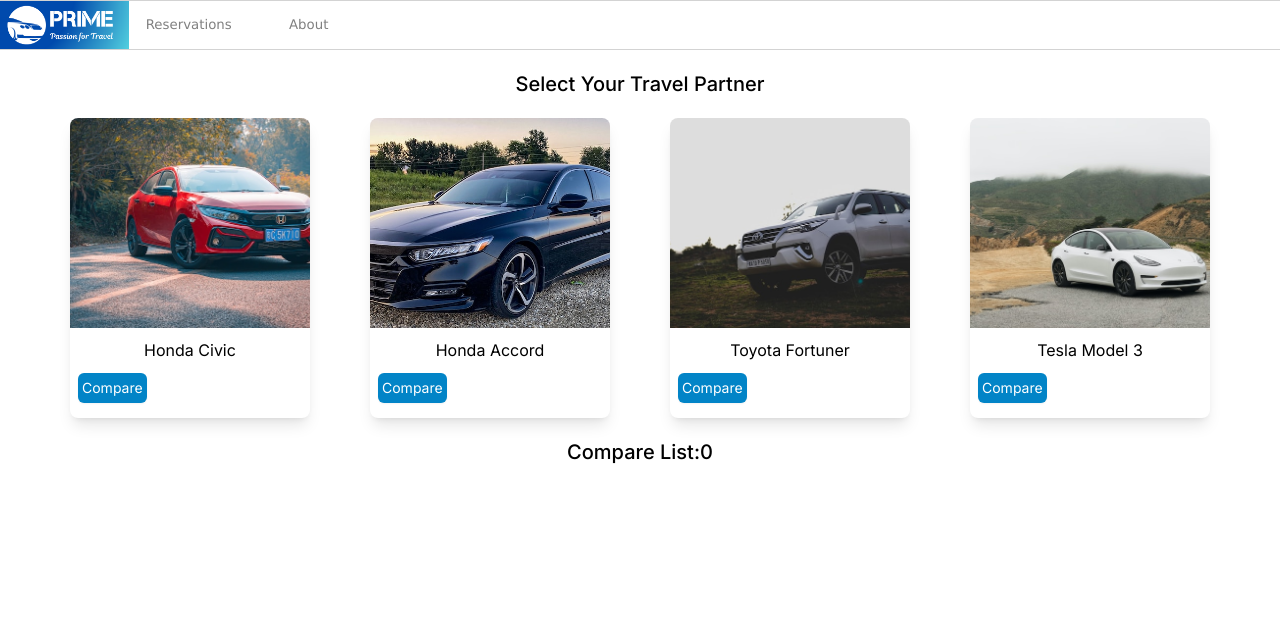
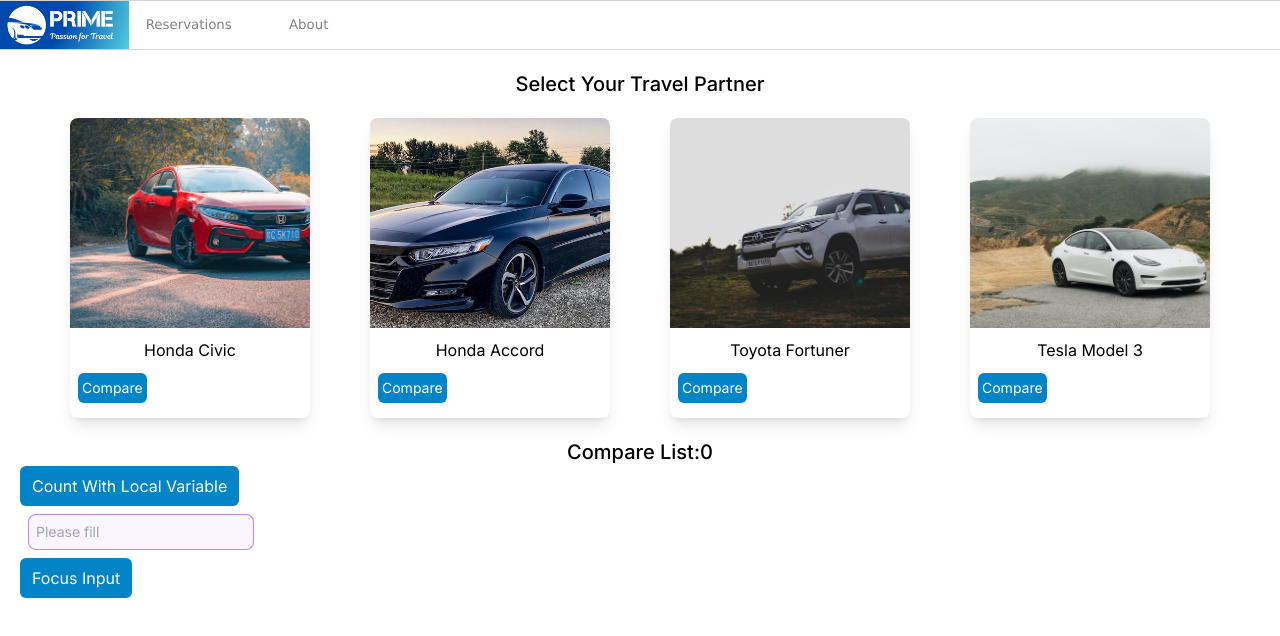
Before and after one commit to sshutter/SW2_React_Tutorial, a Next.js app: page /car in a window 1280 px wide. Shown: the top 636 px of the page. Built offline with nearby package versions, Linux system fonts and the light colour scheme.

Commit message:
React Hooks

```diff
--- a/src/app/page.tsx
+++ b/src/app/page.tsx
@@ -1,10 +1,12 @@
 import Banner from "@/components/Banner";
 import CarPanel from "@/components/CarPanel";
+import TravelCard from "@/components/TravelCard";
 
 export default function Home() {
   return (
     <main>
       <Banner />
+      <TravelCard />
     </main>
   );
 }
--- a/src/components/CarPanel.tsx
+++ b/src/components/CarPanel.tsx
@@ -2,8 +2,12 @@
 import Link from "next/link";
 import ProductCard from "./ProductCard";
 import { useReducer } from "react";
+import { useRef } from "react";
 
 export default function CarPanel() {
+  const countRef = useRef(0);
+  const inputRef = useRef<HTMLInputElement>(null);
+
   const compareReducer = (
     compareList: Set<string>,
     action: { actionType: string; cardName: string }
@@ -75,6 +79,31 @@
           {car}
         </div>
       ))}
+      <button
+        className="block rounded-md bg-sky-600 hover:bg-indigo-600 px-3 py-2 text-white shadow-sm"
+        onClick={() => {
+          countRef.current += 1;
+          alert(countRef.current);
+        }}
+      >
+        Count With Local Variable
+      </button>
+      <input
+        type="text"
+        placeholder="Please fill"
+        className="block text-gray-900 text-sm rounded-lg p-2 m-2 bg-purple-50 ring-1 ring-inset ring-purple-400 focus:outline-none focus:ring-2 focus:bg-purple-200"
+        ref={inputRef}
+      />
+      <button
+        className="block rounded-md bg-sky-600 hover:bg-indigo-600 px-3 py-2 text-white shadow-sm"
+        onClick={() => {
+          if (inputRef.current != null) {
+            inputRef.current.focus();
+          }
+        }}
+      >
+        Focus Input
+      </button>
     </div>
   );
 }
--- a/src/components/ProductCard.tsx
+++ b/src/components/ProductCard.tsx
@@ -10,9 +10,6 @@
   imgSrc: string;
   onCompare: Function;
 }) {
-  function onCarSelected() {
-    alert("You selected " + cardName);
-  }
   return (
     <InteractiveCard contentName={cardName}>
       <div className="w-full h-[70%] relative rounded-t-lg">
--- /dev/null
+++ b/src/components/TravelCard.tsx
@@ -0,0 +1,42 @@
+"use client";
+import VlogPlayer from "./VlogPlayer";
+import { useState } from "react";
+import { Rating } from "@mui/material";
+import { useWindowListener } from "@/hooks/useWindowListener";
+
+export default function TravelCard() {
+  const [playing, setPlaying] = useState(true);
+  const [rating, setRating] = useState(0);
+  const [pointerPosition, setPointerPosition] = useState({ x: 0, y: 0 });
+
+  useWindowListener("pointermove", (e) => {
+    setPointerPosition({
+      x: (e as PointerEvent).clientX,
+      y: (e as PointerEvent).clientY,
+    });
+  });
+
+  return (
+    <div className="w-[80%] shadow-lg mx-[10%] my-10 p-2 rounded-lg bg-gray-200 flex flex-row">
+      <VlogPlayer vdoSrc="/video/ThailandNatural.mp4" isPlaying={playing} />
+      <div className="m-5 text-black">
+        Thailand Natural ( {pointerPosition.x}, {pointerPosition.y})
+        <button
+          className="block rounded-md bg-sky-600 hover:bg-indigo-600 px-3 py-2 text-white shadow-sm"
+          onClick={() => {
+            setPlaying(!playing);
+          }}
+        >
+          {playing ? "Pause" : "Play"}
+        </button>
+        <Rating
+          className="w-full h-[10%]"
+          value={rating == undefined ? 0 : rating}
+          onChange={(e, newValue) => {
+            if (newValue != null) setRating(newValue);
+          }}
+        />
+      </div>
+    </div>
+  );
+}
--- /dev/null
+++ b/src/components/VlogPlayer.tsx
@@ -0,0 +1,29 @@
+"use client";
+import { useRef, useEffect, useState, use } from "react";
+import { useWindowListener } from "../hooks/useWindowListener";
+
+export default function VlogPlayer({
+  vdoSrc,
+  isPlaying,
+}: {
+  vdoSrc: string;
+  isPlaying: boolean;
+}) {
+  const vdoRef = useRef<HTMLVideoElement>(null);
+
+  useEffect(() => {
+    if (isPlaying) {
+      vdoRef.current?.play();
+    } else {
+      vdoRef.current?.pause();
+    }
+  }, [isPlaying]);
+
+  useWindowListener("resize", (e) => {
+    alert("Window Width is " + (e.target as Window).innerWidth);
+  });
+
+  return (
+    <video className="w-[40%]" src={vdoSrc} ref={vdoRef} controls loop muted />
+  );
+}
--- /dev/null
+++ b/src/hooks/useWindowListener.tsx
@@ -0,0 +1,9 @@
+"use client";
+import { useState, useEffect } from "react";
+
+export function useWindowListener(eventType: string, listener: EventListener) {
+  useEffect(() => {
+    window.addEventListener(eventType, listener);
+    return () => window.removeEventListener(eventType, listener);
+  }, []);
+}
```
Also changed, not shown: 1 other file (tests, documents, lock files or other folders).
